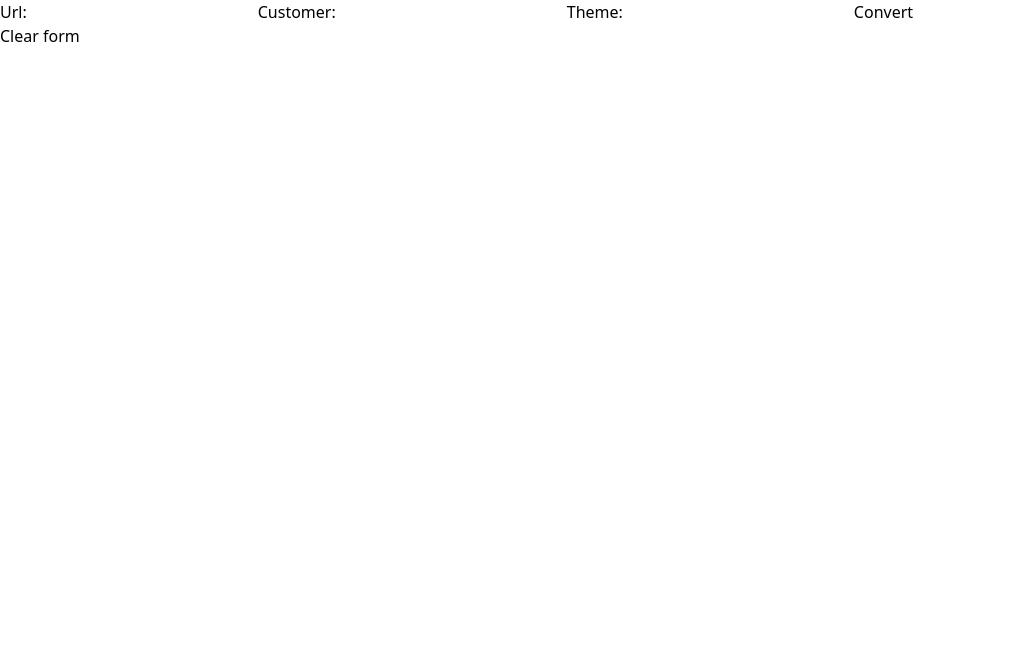
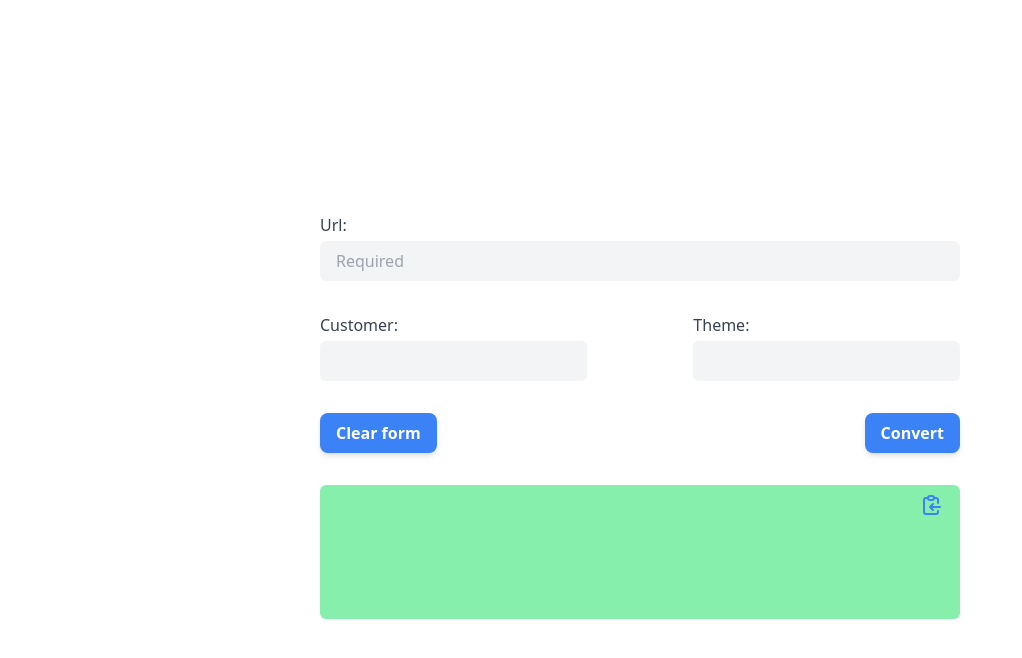
Before and after one commit to alexmkio/unq-converter, a Next.js app: page / in a window 1280 px wide. Shown: the top 658 px of the page, without its empty margins (0-1022 px from the left). Built offline with nearby package versions, Linux system fonts and the light colour scheme.

Commit message:
Add copy to clipboard functionality

```diff
--- a/pages/index.js
+++ b/pages/index.js
@@ -38,6 +38,10 @@ export default function Home() {
     setTheme('')
   }
 
+  const copyToClipboard = () => {
+    navigator.clipboard.writeText(convertedUrl)
+  }
+
   return (
     <>
       <Head>
@@ -45,43 +49,55 @@ export default function Home() {
         <meta name="description" content="Unqork Styles Link Converter" />
         <link rel="icon" href="/favicon.ico" />
       </Head>
+      <main className='flex flex-col justify-center items-center h-screen'>
+        <form onSubmit={handleSubmit} className='flex flex-col w-1/2'>
 
-      <main>
-        <form onSubmit={handleSubmit}>
-
-          <label>
+          <label className='label'>
             Url:
             <input
+              className='input'
               type="text"
               value={url}
               onChange={(event)=> setUrl(event.target.value)}
+              placeholder="Required"
               required
             />
           </label>
 
-          <label>
+          <div className='flex justify-between'>
+            <label className='label w-5/12'>
               Customer:
               <input
+                className='input'
                 type="text"
                 value={customer}
                 onChange={(event)=> setCustomer(event.target.value)}
               />
             </label>
 
-          <label>
+            <label className='label w-5/12'>
               Theme:
               <input
+                className='input'
                 type="text"
                 value={theme}
                 onChange={(event)=> setTheme(event.target.value)}
               />
             </label>
+          </div>
 
-          <input type="submit" value="Convert" />
+          <div className='mt-8 flex justify-between'>
+            <button onClick={clearForm} className='btn-primary'>Clear form</button>
+            <input type="submit" value="Convert" className='btn-primary' />
+          </div>
         </form>
-        <button onClick={clearForm}>Clear form</button>
-        <section>
-          {convertedUrl}
+        <section className='w-1/2 h-1/6 bg-green-300 rounded-md mt-8 px-4 py-2' onClick={copyToClipboard}>
+          <div className='relative'>
+            <svg xmlns="http://www.w3.org/2000/svg" className="h-6 w-6 absolute top-0 right-0 text-blue-500" fill="none" viewBox="0 0 24 24" stroke="currentColor" strokeWidth={2}>
+              <path strokeLinecap="round" strokeLinejoin="round" d="M8 5H6a2 2 0 00-2 2v12a2 2 0 002 2h10a2 2 0 002-2v-1M8 5a2 2 0 002 2h2a2 2 0 002-2M8 5a2 2 0 012-2h2a2 2 0 012 2m0 0h2a2 2 0 012 2v3m2 4H10m0 0l3-3m-3 3l3 3" />
+            </svg>
+            <p className='break-words'>{convertedUrl}</p>
+          </div>
         </section>
       </main>
     </>
```
Lines whose indentation alone changed are shown as unchanged.
